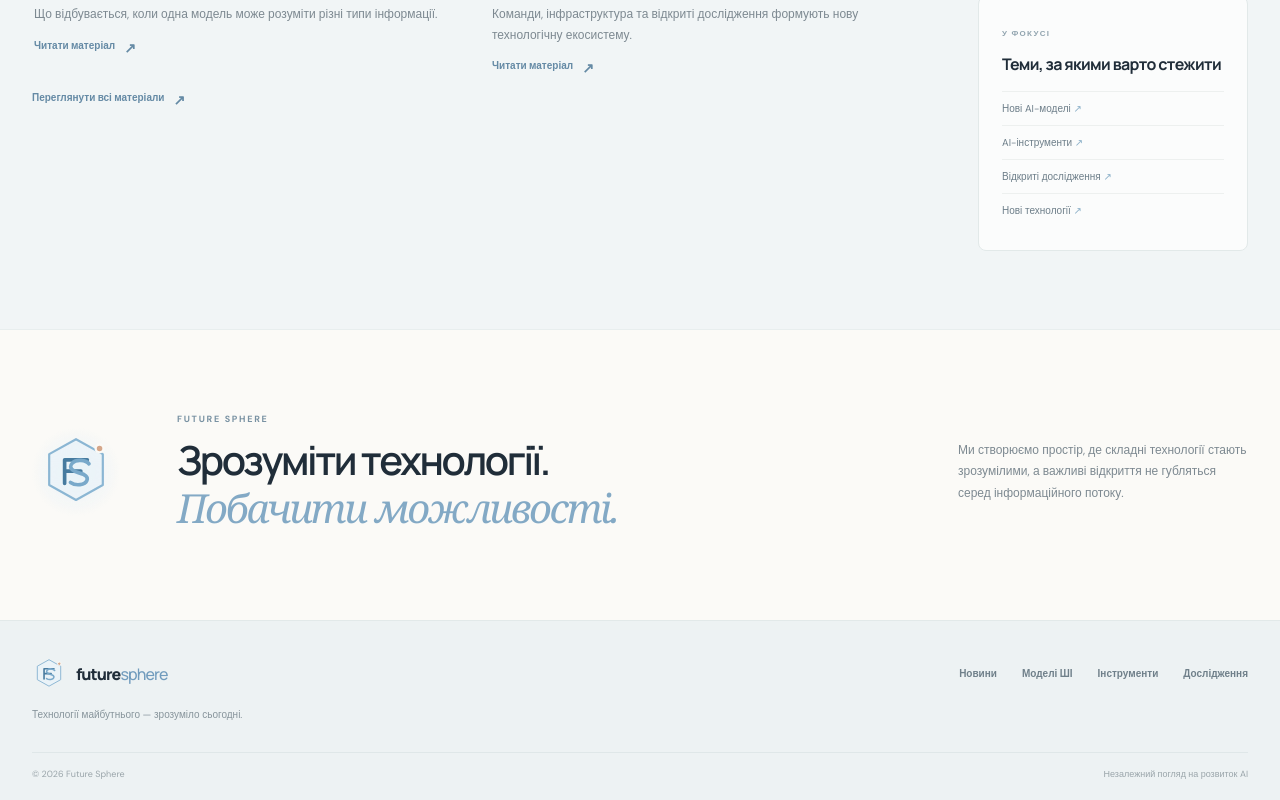
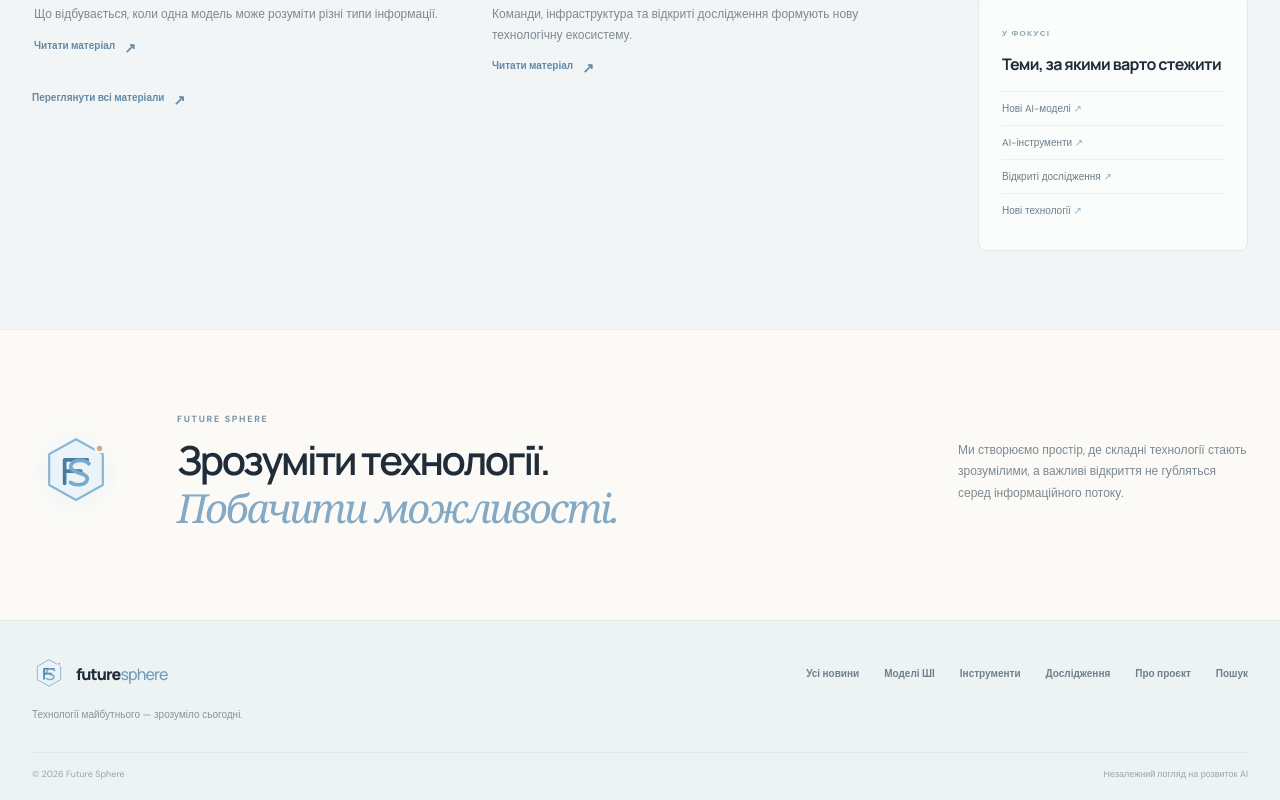
Before and after one commit to sportsite7-ctrl/Future-Sphere, a Next.js app: page / in a window 1280 px wide. Shown: the part 1783-2583 px from the top of the page. Built offline with nearby package versions, Linux system fonts and the light colour scheme.

Commit message:
Complete footer navigation

```diff
--- a/src/components/site-footer.tsx
+++ b/src/components/site-footer.tsx
@@ -10,7 +10,7 @@ export function SiteFooter() {
           <p className="footer-note">Технології майбутнього — зрозуміло сьогодні.</p>
         </div>
         <div className="footer-links">
-          <Link href="/">Новини</Link><Link href="/category/ai-models">Моделі ШІ</Link><Link href="/category/tools">Інструменти</Link><Link href="/category/research">Дослідження</Link>
+          <Link href="/news">Усі новини</Link><Link href="/category/ai-models">Моделі ШІ</Link><Link href="/category/tools">Інструменти</Link><Link href="/category/research">Дослідження</Link><Link href="/about">Про проєкт</Link><Link href="/search">Пошук</Link>
         </div>
       </div>
       <div className="footer-bottom"><span>© 2026 Future Sphere</span><span>Незалежний погляд на розвиток AI</span></div>
```
